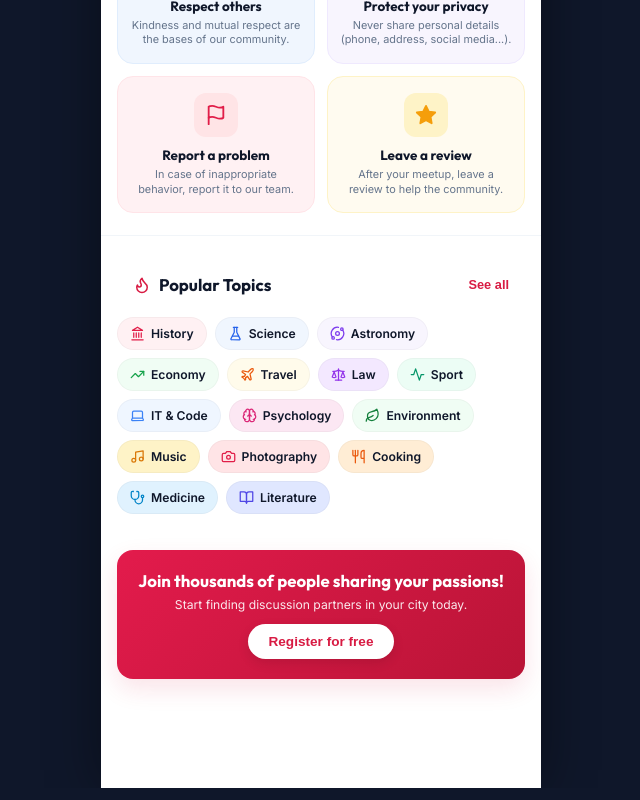
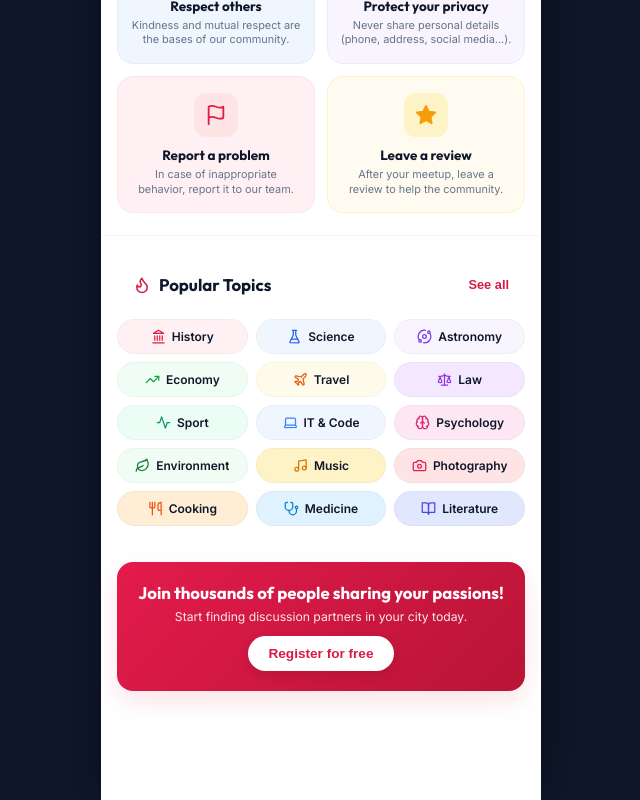
Before and after one commit to NoorFatima323/Un-Vrai-Reseau-Social-App, a React (Vite) app: page / in a window 1280 px wide. Shown: the part 1656-2456 px from the top of the page, without its empty margins (319-959 px from the left). Built offline with nearby package versions, Linux system fonts and the light colour scheme.

Commit message:
Updated Popular Topics section grid alignment so all rows stretch flush left-to-right with zero uneven blank space

```diff
--- a/src/index.css
+++ b/src/index.css
@@ -1016,27 +1016,30 @@ body {
 }
 
 .popular-topics-grid {
-  display: flex;
-  flex-wrap: wrap;
+  display: grid;
+  grid-template-columns: repeat(auto-fill, minmax(102px, 1fr));
   gap: 8px;
-  margin-top: 12px;
+  margin-top: 14px;
   width: 100%;
   box-sizing: border-box;
 }
 
 .topic-chip {
-  display: inline-flex;
+  display: flex;
   align-items: center;
+  justify-content: center;
   gap: 6px;
-  padding: 8px 12px;
+  padding: 9px 8px;
   border-radius: var(--radius-full);
-  font-size: 0.76rem;
+  font-size: 0.75rem;
   font-weight: 600;
   color: var(--text-main);
   cursor: pointer;
   border: 1px solid rgba(0,0,0,0.03);
   transition: transform 0.2s, box-shadow 0.2s;
-  flex: 0 0 auto;
+  box-sizing: border-box;
+  width: 100%;
+  min-width: 0;
 }
 
 .topic-chip:hover {
@@ -1050,6 +1053,8 @@ body {
 
 .topic-chip-name {
   white-space: nowrap;
+  overflow: hidden;
+  text-overflow: ellipsis;
 }
 
 /* Registration Footer Banner */
```
